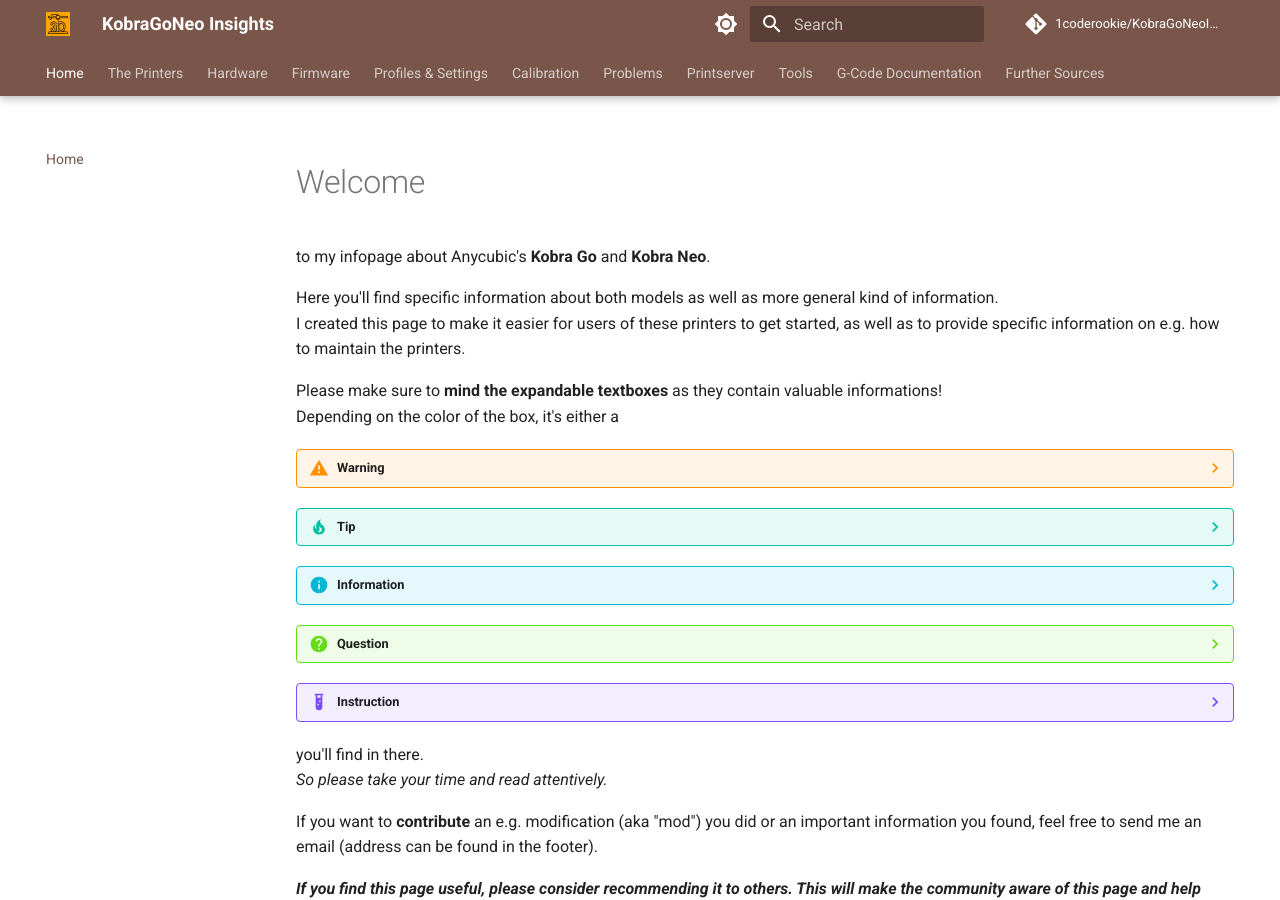
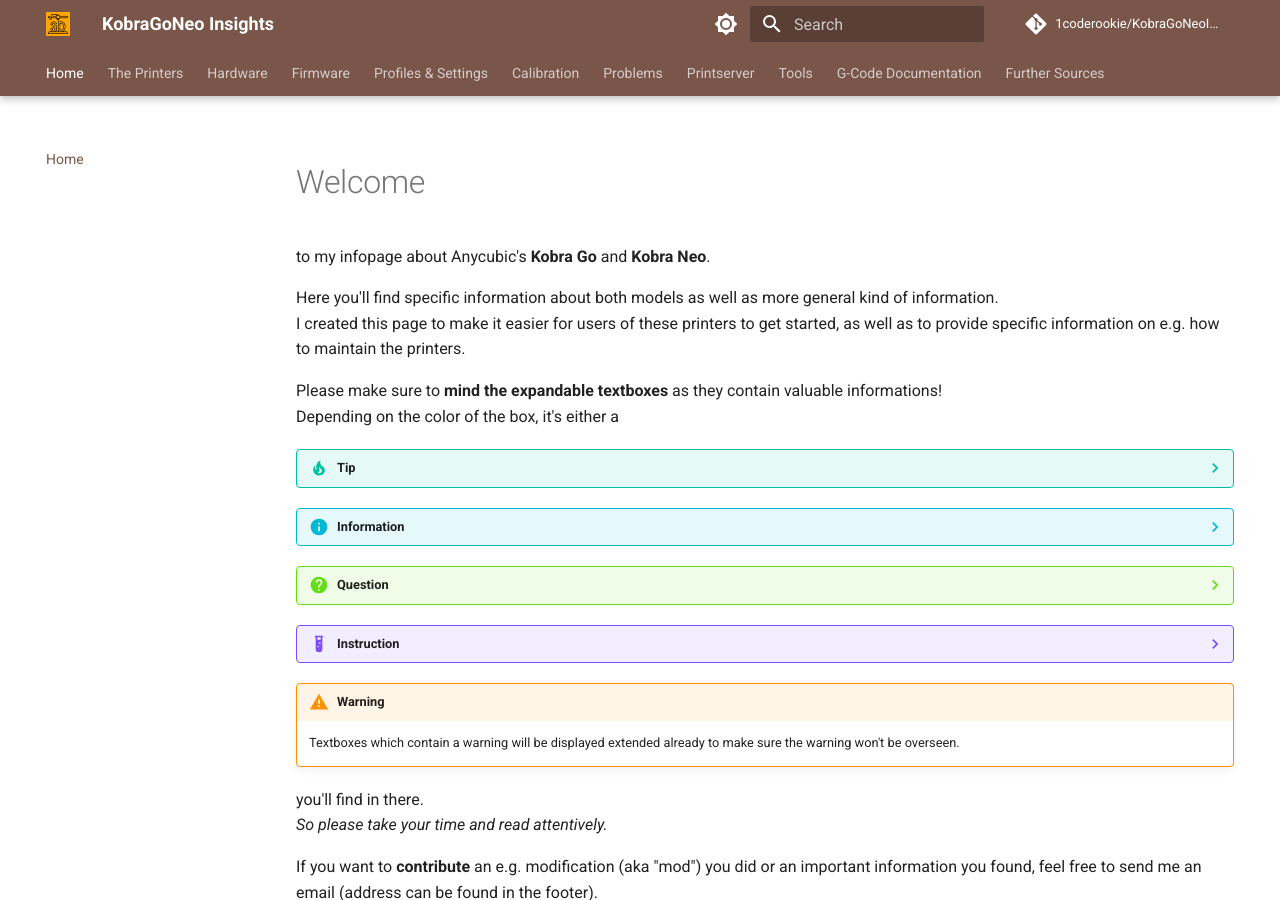
Before and after one commit to 1coderookie/KobraGoNeoInsights, an MkDocs documentation site: the page built from docs/index.md, in a window 1280 px wide and 900 px high. Built offline with MkDocs 1.6.1 and Material for MkDocs 9.7.7, drawn with Linux system fonts in a browser that asks for light colours; comment, search, counter and statistics services are not loaded.

Commit message:
Update index.md

```diff
--- a/docs/index.md
+++ b/docs/index.md
@@ -28,6 +24,10 @@
 ??? example "Instruction"
 
     Like "How to disassemble the hotend."
+
+!!! warning "Warning"
+
+    Textboxes which contain a warning will be displayed extended already to make sure the warning won't be overseen.
 
 you'll find in there.
 *So please take your time and read attentively.*
```
Also changed, not shown: other parts of docs/index.md (+0 -4 lines).
